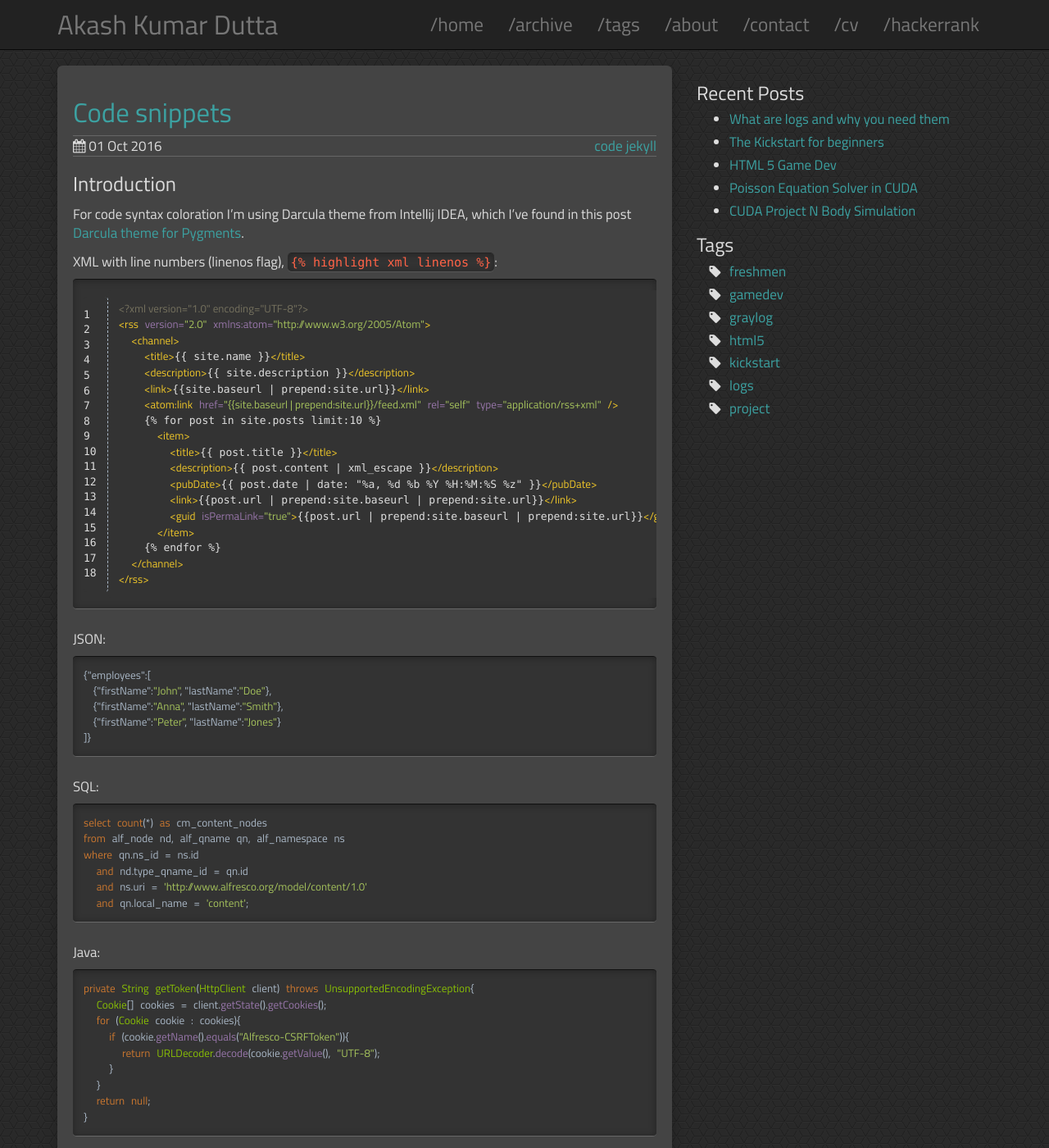
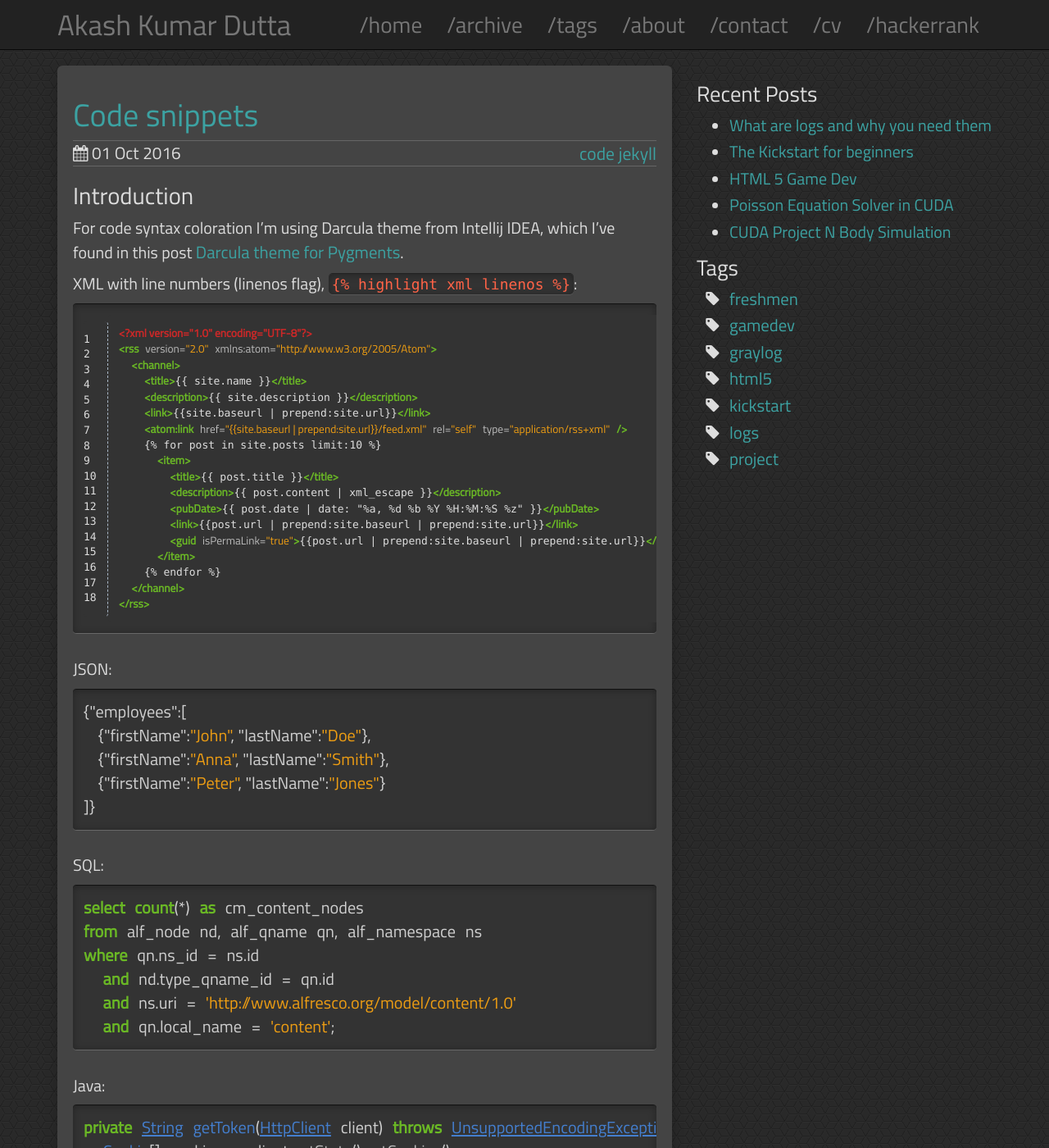
Before and after one commit to AkashKrDutta/AkashKrDutta-dark.github.io, a Jekyll site: the page built from extras/2016-10-01-code-syntax-highlighting.md, in a window 1280 px wide and 1400 px high. Shown: the whole window at 82% size. Built offline with Jekyll 4.4.1, drawn with Linux system fonts in a browser that asks for light colours.

Commit message:
code highlight, new blog

```diff
--- a/_includes/header.html
+++ b/_includes/header.html
@@ -11,7 +11,7 @@
   <script src="{{ site.baseurl}}/js/header.js"></script>
   <script src="{{ site.baseurl}}/js/toc.js"></script>
   <link href="{{ site.baseurl}}/css/bootstrap.min.css" rel="stylesheet">
-  <link href="{{ site.baseurl}}/css/formstyle.css" rel="stylesheet">
+  <link href="{{ site.baseurl }}/css/formstyle.css" rel="stylesheet">
   <link href="{{ site.baseurl}}/css/theme.css" rel="stylesheet">
   <link href="{{ site.baseurl}}/css/syntax.css" rel="stylesheet">
   <link href="https://fonts.googleapis.com/css?family=Titillium+Web" rel="stylesheet">
@@ -21,7 +21,7 @@
   <style>
 	*{
 	    font-family: 'Titillium Web', sans-serif;
-	    font-size: 102%;
+	    font-size: 104%;
 	}
   </style>
 </head>
@@ -60,13 +60,13 @@
       </div>
       <div class="collapse navbar-collapse" >
         <ul class="nav navbar-nav">
-          <li><a href="{{site.baseurl }}/" style="font-family: 'Titillium Web', sans-serif;font-size: 150%;">/home</a></li>
-          <li><a href="{{site.baseurl }}/archive.html" style="font-family: 'Titillium Web', sans-serif;font-size: 150%;">/archive</a></li>
-          <li><a href="{{site.baseurl }}/tags.html" style="font-family: 'Titillium Web', sans-serif;font-size: 150%;">/tags</a></li>
-          <li><a href="{{site.baseurl }}/about.html" style="font-family: 'Titillium Web', sans-serif;font-size: 150%;">/about</a></li>
-          <li><a href="{{site.baseurl }}/contact" style="font-family: 'Titillium Web', sans-serif;font-size: 150%;">/contact</a></li>
-	  <li><a href="{{site.baseurl }}/cv" style="font-family: 'Titillium Web', sans-serif;font-size: 150%;">/cv</a></li>
-	  <li><a href="https://hackerrank.com/{{ site.social.hackerrank }}" target="_blank" style="font-family: 'Titillium Web', sans-serif;font-size: 150%;">/hackerrank</a></li>
+          <li><a href="{{site.baseurl }}/" style="font-family: 'Titillium Web', sans-serif;font-size: 160%;">/home</a></li>
+          <li><a href="{{site.baseurl }}/archive.html" style="font-family: 'Titillium Web', sans-serif;font-size: 160%;">/archive</a></li>
+          <li><a href="{{site.baseurl }}/tags.html" style="font-family: 'Titillium Web', sans-serif;font-size: 160%;">/tags</a></li>
+          <li><a href="{{site.baseurl }}/about.html" style="font-family: 'Titillium Web', sans-serif;font-size: 160%;">/about</a></li>
+          <li><a href="{{site.baseurl }}/contact" style="font-family: 'Titillium Web', sans-serif;font-size: 160%;">/contact</a></li>
+	  <li><a href="{{site.baseurl }}/cv" style="font-family: 'Titillium Web', sans-serif;font-size: 160%;">/cv</a></li>
+	  <li><a href="https://hackerrank.com/{{ site.social.hackerrank }}" target="_blank" style="font-family: 'Titillium Web', sans-serif;font-size: 160%;">/hackerrank</a></li>
         </ul>
       </div>
     </div>
--- a/css/syntax.scss
+++ b/css/syntax.scss
@@ -21,6 +21,7 @@
 $comments: #75715e;
 $linenos: #A9B7C6;
 .highlight {
+
   margin-bottom: 1.5em;
   color: $foreground;
   background-color: $background;
@@ -36,6 +37,7 @@
     background-color: #333;
     color: #ddd !important;
     code {
+    font-size: 150%;
       white-space: pre;
       color: #ddd;
     }
@@ -81,65 +83,76 @@
 /* line numbers */
 .lineno{ border-right: dashed 1px $linenos !important; color: $linenos; padding-right: 5px; padding-left: 0 !important;}
 
-.hll { background-color: #49483e }
-.c { color: $comments } /* Comment */
-.err { color: #960050; background-color: #1e0010 } /* Error */
-.k { color: $keywords } /* Keyword */
-.l { color: $numbers} /* Literal */
-.n { color: $varAndProp } /* Name */
-.o { color: $operators } /* Operator */
-.p { color: $varAndProp } /* Punctuation */
-.cm { color: #75715e } /* Comment.Multiline */
-.cp { color: #75715e } /* Comment.Preproc */
-.c1 { color: #75715e } /* Comment.Single */
-.cs { color: #75715e } /* Comment.Special */
-.ge { font-style: italic } /* Generic.Emph */
-.gs { font-weight: bold } /* Generic.Strong */
-.kc { color: $keywords } /* Keyword.Constant */
-.kd { color: $keywords } /* Keyword.Declaration */
-.kn { color: $operators } /* Keyword.Namespace */
-.kp { color: $keywords } /* Keyword.Pseudo */
-.kr { color: $keywords } /* Keyword.Reserved */
-.kt { color: $keywords } /* Keyword.Type */
-.ld { color: $strings } /* Literal.Date */
-.m { color: $numbers} /* Literal.Number */
-.s { color: $strings } /* Literal.String */
-.na { color: $attributes } /* Name.Attribute */
-.nb { color: $varAndProp } /* Name.Builtin */
-.nc { color: $names } /* Name.Class */
-.no { color: $keywords } /* Name.Constant */
-.nd { color: #f1c829 } /* Name.Decorator */
-.ni { color: $varAndProp } /* Name.Entity */
-.ne { color: $names } /* Name.Exception */
-.nf { color: $names } /* Name.Function */
-.nl { color: $varAndProp } /* Name.Label */
-.nn { color: $varAndProp } /* Name.Namespace */
-.nx { color: $names } /* Name.Other */
-.py { color: $varAndProp } /* Name.Property */
-.nt { color: $tag } /* Name.Tag */
-.nv { color: $varAndProp } /* Name.Variable */
-.ow { color: $operators } /* Operator.Word */
-.w { color: $varAndProp  } /* Text.Whitespace */
-.mf { color: $numbers } /* Literal.Number.Float */
-.mh { color: $numbers } /* Literal.Number.Hex */
-.mi { color: $numbers } /* Literal.Number.Integer */
-.mo { color: $numbers } /* Literal.Number.Oct */
-.sb { color: $strings } /* Literal.String.Backtick */
-.sc { color: $strings } /* Literal.String.Char */
-.sd { color: $strings } /* Literal.String.Doc */
-.s2 { color: $strings } /* Literal.String.Double */
-.se { color: $numbers} /* Literal.String.Escape */
-.sh { color: $strings } /* Literal.String.Heredoc */
-.si { color: $strings } /* Literal.String.Interpol */
-.sx { color: $strings } /* Literal.String.Other */
-.sr { color: $strings } /* Literal.String.Regex */
-.s1 { color: $strings } /* Literal.String.Single */
-.ss { color: $strings } /* Literal.String.Symbol */
-.bp { color: $varAndProp  } /* Name.Builtin.Pseudo */
-.vc { color: $varAndProp } /* Name.Variable.Class */
-.vg { color: $varAndProp } /* Name.Variable.Global */
-.vi { color: $varAndProp } /* Name.Variable.Instance */
-.il { color: $numbers} /* Literal.Number.Integer.Long */
+/*.highlight pre { background-color: #404040 }*/
+/*.highlight .hll { background-color: #404040 }*/
+.highlight .c { color: #999999; font-style: italic } /* Comment */
+.highlight .err { color: #a61717; background-color: #e3d2d2 } /* Error */
+.highlight .g { color: #d0d0d0 } /* Generic */
+.highlight .k { color: #6ab825; font-weight: bold } /* Keyword */
+.highlight .l { color: #d0d0d0 } /* Literal */
+.highlight .n { color: #d0d0d0 } /* Name */
+.highlight .o { color: #d0d0d0 } /* Operator */
+.highlight .x { color: #d0d0d0 } /* Other */
+.highlight .p { color: #d0d0d0 } /* Punctuation */
+.highlight .cm { color: #999999; font-style: italic } /* Comment.Multiline */
+.highlight .cp { color: #cd2828; font-weight: bold } /* Comment.Preproc */
+.highlight .c1 { color: #999999; font-style: italic } /* Comment.Single */
+.highlight .cs { color: #e50808; font-weight: bold; background-color: #520000 } /* Comment.Special */
+.highlight .gd { color: #d22323 } /* Generic.Deleted */
+.highlight .ge { color: #d0d0d0; font-style: italic } /* Generic.Emph */
+.highlight .gr { color: #d22323 } /* Generic.Error */
+.highlight .gh { color: #ffffff; font-weight: bold } /* Generic.Heading */
+.highlight .gi { color: #589819 } /* Generic.Inserted */
+.highlight .go { color: #cccccc } /* Generic.Output */
+.highlight .gp { color: #aaaaaa } /* Generic.Prompt */
+.highlight .gs { color: #d0d0d0; font-weight: bold } /* Generic.Strong */
+.highlight .gu { color: #ffffff; text-decoration: underline } /* Generic.Subheading */
+.highlight .gt { color: #d22323 } /* Generic.Traceback */
+.highlight .kc { color: #6ab825; font-weight: bold } /* Keyword.Constant */
+.highlight .kd { color: #6ab825; font-weight: bold } /* Keyword.Declaration */
+.highlight .kn { color: #6ab825; font-weight: bold } /* Keyword.Namespace */
+.highlight .kp { color: #6ab825 } /* Keyword.Pseudo */
+.highlight .kr { color: #6ab825; font-weight: bold } /* Keyword.Reserved */
+.highlight .kt { color: #6ab825; font-weight: bold } /* Keyword.Type */
+.highlight .ld { color: #d0d0d0 } /* Literal.Date */
+.highlight .m { color: #3677a9 } /* Literal.Number */
+.highlight .s { color: #ed9d13 } /* Literal.String */
+.highlight .na { color: #bbbbbb } /* Name.Attribute */
+.highlight .nb { color: #24909d } /* Name.Builtin */
+.highlight .nc { color: #447fcf; text-decoration: underline } /* Name.Class */
+.highlight .no { color: #40ffff } /* Name.Constant */
+.highlight .nd { color: #ffa500 } /* Name.Decorator */
+.highlight .ni { color: #d0d0d0 } /* Name.Entity */
+.highlight .ne { color: #bbbbbb } /* Name.Exception */
+.highlight .nf { color: #447fcf } /* Name.Function */
+.highlight .nl { color: #d0d0d0 } /* Name.Label */
+.highlight .nn { color: #447fcf; text-decoration: underline } /* Name.Namespace */
+.highlight .nx { color: #d0d0d0 } /* Name.Other */
+.highlight .py { color: #d0d0d0 } /* Name.Property */
+.highlight .nt { color: #6ab825; font-weight: bold } /* Name.Tag */
+.highlight .nv { color: #40ffff } /* Name.Variable */
+.highlight .ow { color: #6ab825; font-weight: bold } /* Operator.Word */
+.highlight .w { color: #666666 } /* Text.Whitespace */
+.highlight .mf { color: #3677a9 } /* Literal.Number.Float */
+.highlight .mh { color: #3677a9 } /* Literal.Number.Hex */
+.highlight .mi { color: #3677a9 } /* Literal.Number.Integer */
+.highlight .mo { color: #3677a9 } /* Literal.Number.Oct */
+.highlight .sb { color: #ed9d13 } /* Literal.String.Backtick */
+.highlight .sc { color: #ed9d13 } /* Literal.String.Char */
+.highlight .sd { color: #ed9d13 } /* Literal.String.Doc */
+.highlight .s2 { color: #ed9d13 } /* Literal.String.Double */
+.highlight .se { color: #ed9d13 } /* Literal.String.Escape */
+.highlight .sh { color: #ed9d13 } /* Literal.String.Heredoc */
+.highlight .si { color: #ed9d13 } /* Literal.String.Interpol */
+.highlight .sx { color: #ffa500 } /* Literal.String.Other */
+.highlight .sr { color: #ed9d13 } /* Literal.String.Regex */
+.highlight .s1 { color: #ed9d13 } /* Literal.String.Single */
+.highlight .ss { color: #ed9d13 } /* Literal.String.Symbol */
+.highlight .bp { color: #24909d } /* Name.Builtin.Pseudo */
+.highlight .vc { color: #40ffff } /* Name.Variable.Class */
+.highlight .vg { color: #40ffff } /* Name.Variable.Global */
+.highlight .vi { color: #40ffff } /* Name.Variable.Instance */
+.highlight .il { color: #3677a9 } /* Literal.Number.Integer.Long */
 
 .gh { } /* Generic Heading & Diff Header */
 .gu { color: #75715e; } /* Generic.Subheading & Diff Unified/Comment? */
--- a/css/theme.scss
+++ b/css/theme.scss
@@ -37,7 +37,7 @@
 body {
   padding-top: 80px;
   color: $font-color;
-  background: $background-color url(./pics/triangles.png);
+ background: $background-color url(./pics/triangles.png);
   //background: $background-color url(./pics/squares.png); // Another good pattern for background
 }
 .well {
```
Also changed, not shown: _posts/2016-12-28-HTML5 gamedev.md (+1 -1 lines), css/formstyle.css (line endings or trailing spaces).
